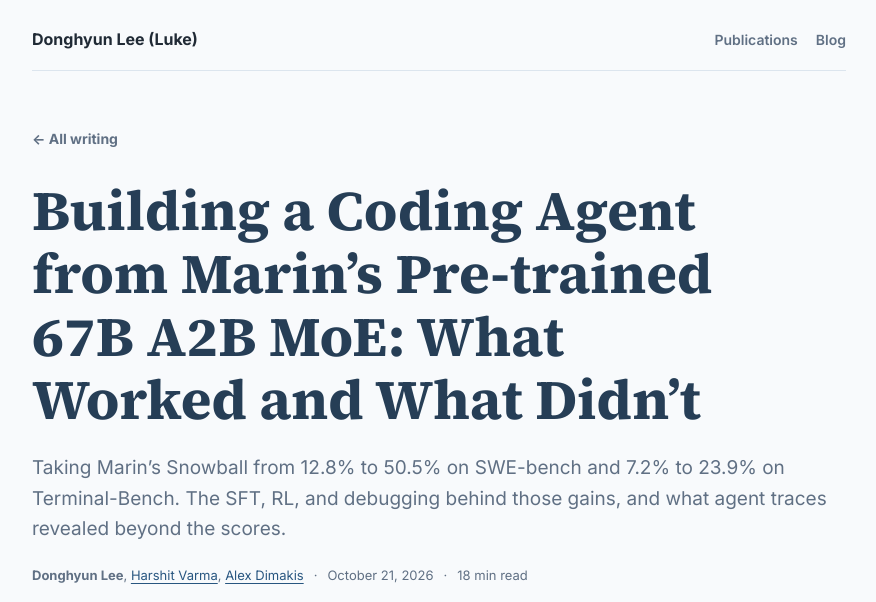
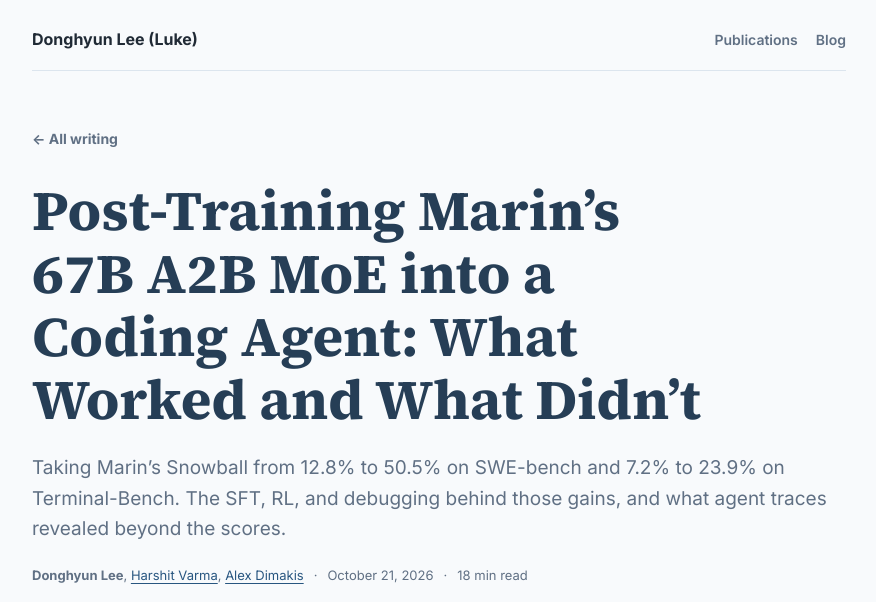
Before and after one commit to lukedhlee/lukedhlee.github.io, a Jekyll site: the page built from _posts/2026-10-21-turning-snowball-into-a-coding-agent.md, in a window 1280 px wide and 900 px high, cut to the strip 0-602 px from the top of the window. Shown: the whole strip, without its empty margins (201-1077 px from the left). Built offline with Jekyll 4.4.1, drawn with Linux system fonts in a browser that asks for light colours.

Commit message:
Update blog title to emphasize post-training

```diff
--- a/_posts/2026-10-21-turning-snowball-into-a-coding-agent.md
+++ b/_posts/2026-10-21-turning-snowball-into-a-coding-agent.md
@@ -1,7 +1,7 @@
 ---
 layout: research
 color_theme: snowball
-title: "Building a Coding Agent from Marin’s Pre-trained 67B A2B MoE: What Worked and What Didn’t"
+title: "Post-Training Marin’s 67B A2B MoE into a Coding Agent: What Worked and What Didn’t"
 description: "Taking Marin’s Snowball from 12.8% to 50.5% on SWE-bench and 7.2% to 23.9% on Terminal-Bench. The SFT, RL, and debugging behind those gains, and what agent traces revealed beyond the scores."
 image:
   path: /assets/img/snowball/snowball-coding-workshop.png
```
